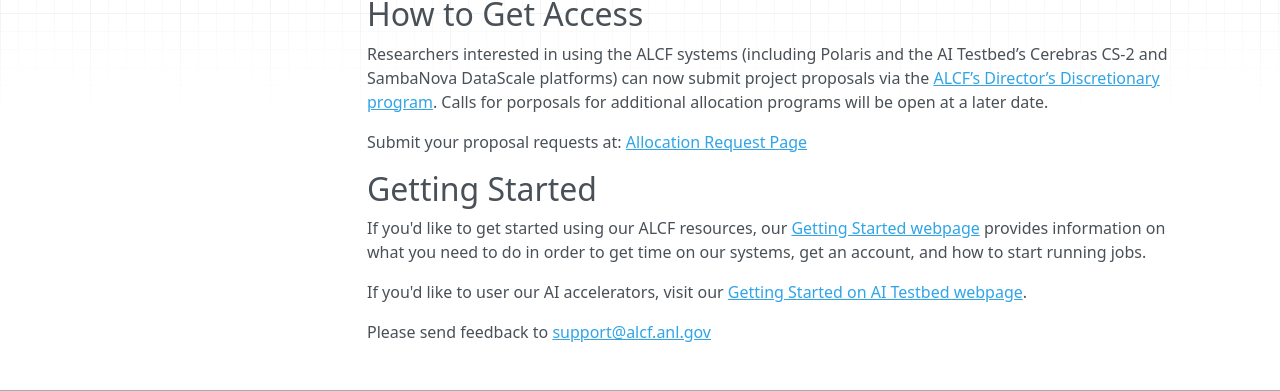
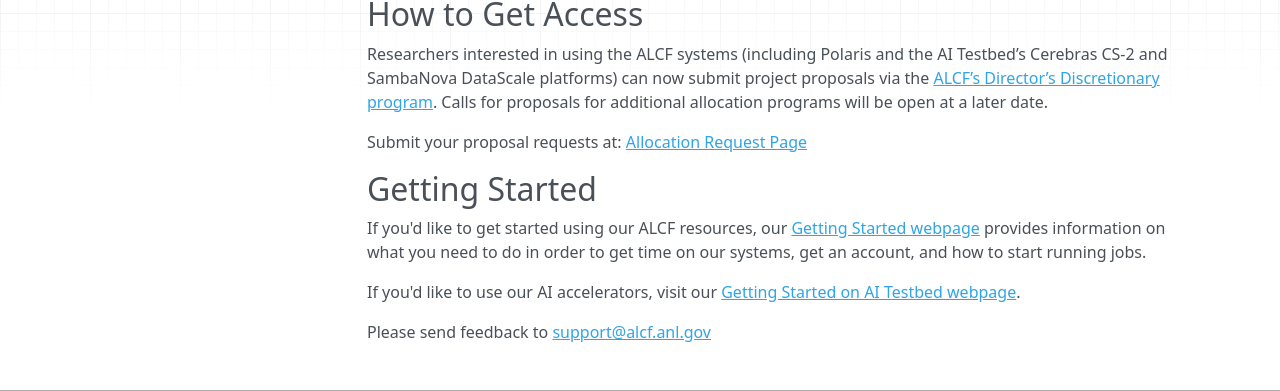
Before and after one commit to keceli/test_markdown_proofread, an MkDocs documentation site: the page built from docs/index.md, in a window 1280 px wide. Shown: the part 203-594 px from the top of the page. Built offline with MkDocs 1.6.1, drawn with Linux system fonts in a browser that asks for light colours; nearby versions of some CDN libraries.

Commit message:
docs: Proofread docs/index.md

```diff
--- a/docs/index.md
+++ b/docs/index.md
@@ -1,16 +1,14 @@
 # ALCF User Guides
 The ALCF user-facing documentation source material is hosted on GitHub, in order to facilitate contributions and issue reporting from the community.
 
-
 ## How to Get Access
-Researchers interested in using the ALCF systems (including Polaris and the AI Testbed’s Cerebras CS-2 and SambaNova DataScale platforms) can now submit project proposals via the [ALCF’s Director’s Discretionary program](https://www.alcf.anl.gov/science/directors-discretionary-allocation-program). Calls for porposals for additional allocation programs will be open at a later date.
+Researchers interested in using the ALCF systems (including Polaris and the AI Testbed’s Cerebras CS-2 and SambaNova DataScale platforms) can now submit project proposals via the [ALCF’s Director’s Discretionary program](https://www.alcf.anl.gov/science/directors-discretionary-allocation-program). Calls for proposals for additional allocation programs will be open at a later date.
 
 Submit your proposal requests at: [Allocation Request Page](https://www.alcf.anl.gov/science/directors-discretionary-allocation-program)
 
 ## Getting Started
 If you'd like to get started using our ALCF resources, our [Getting Started webpage](https://www.alcf.anl.gov/support-center/get-started) provides information on what you need to do in order to get time on our systems, get an account, and how to start running jobs.
 
-
-If you'd like to user our AI accelerators, visit our [Getting Started on AI Testbed webpage](https://argonne-lcf.github.io/ai-testbed-userdocs/#getting-started).
+If you'd like to use our AI accelerators, visit our [Getting Started on AI Testbed webpage](https://argonne-lcf.github.io/ai-testbed-userdocs/#getting-started).
 
 Please send feedback to [support@alcf.anl.gov](mailto:support@alcf.anl.gov)
```
